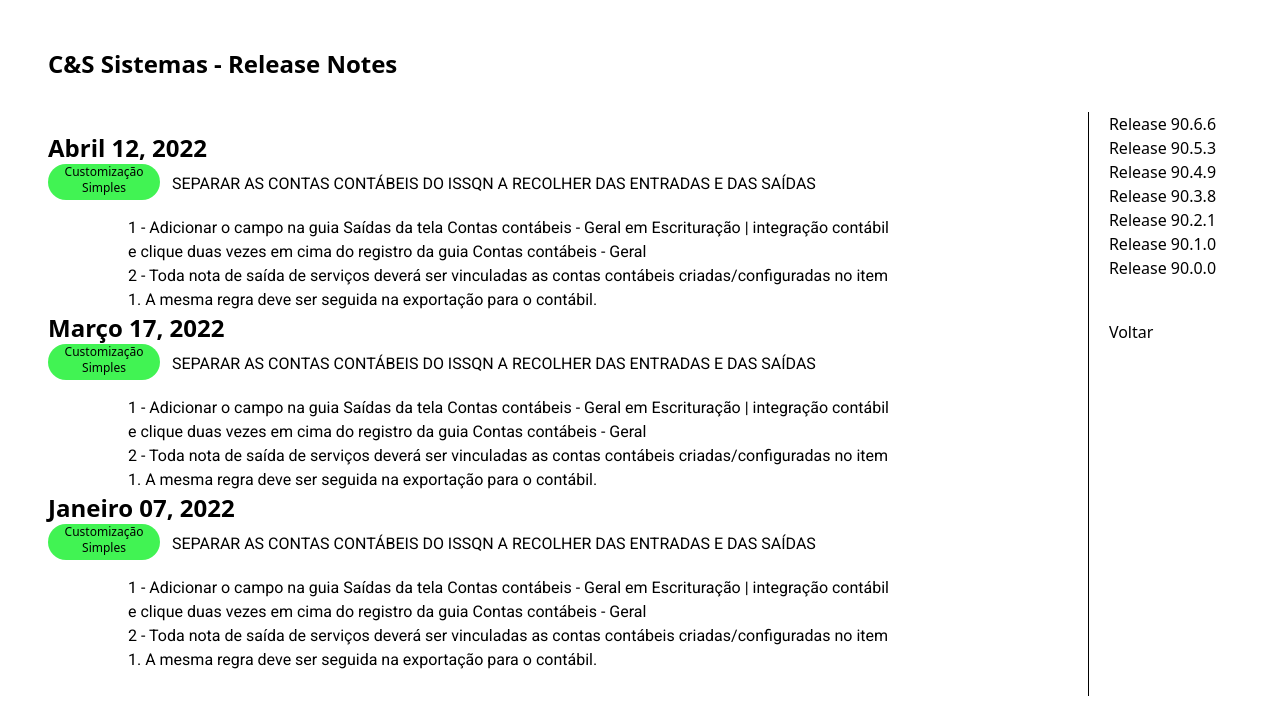
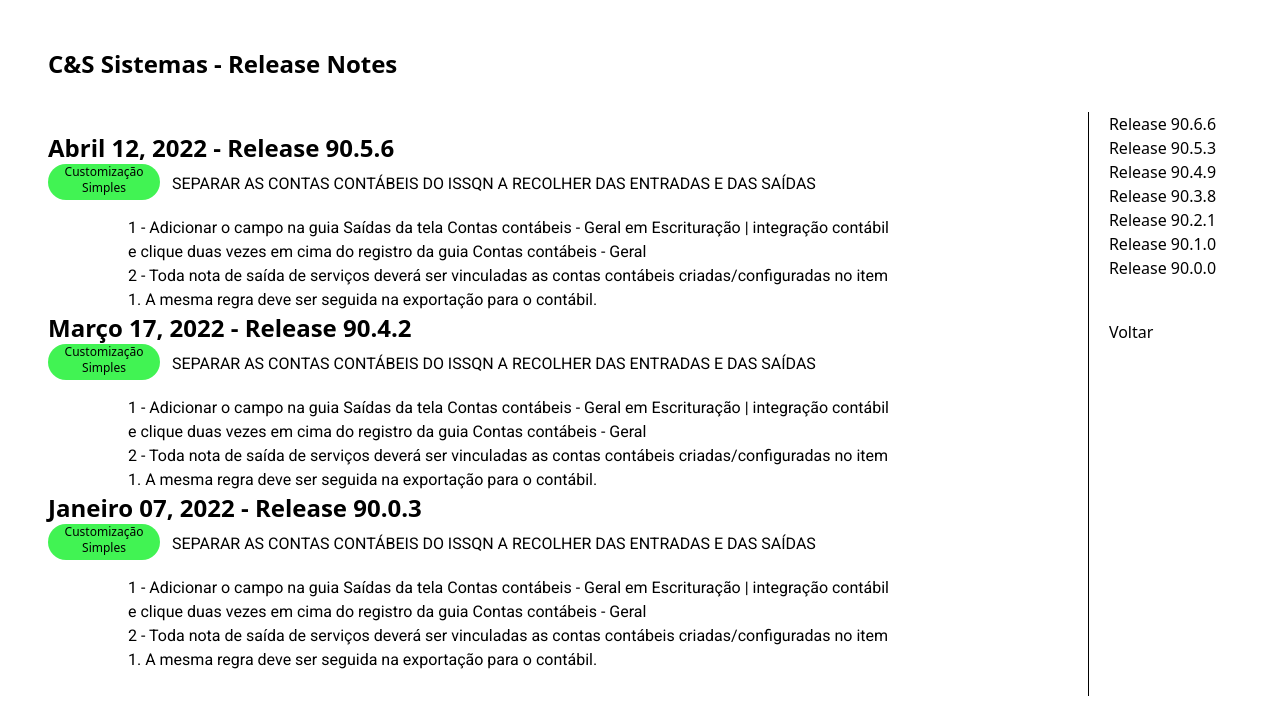
Before and after one commit to Fabio2Nascimento/Implementacoes, a Next.js app: page /1 in a window 1280 px wide. Shown: the top 708 px of the page. Built offline with nearby package versions, Linux system fonts and the light colour scheme.

Commit message:
add line number release

```diff
--- a/src/pages/[slug]/index.jsx
+++ b/src/pages/[slug]/index.jsx
@@ -16,7 +16,7 @@
 
           <div className='p-12 overflow-y-auto'>
             <div className='-mt-11'>
-              <p className='font-sans font-semibold text-2xl '>Abril 12, 2022</p>
+              <p className='font-sans font-semibold text-2xl '>Abril 12, 2022 - Release 90.5.6</p>
               <div className='flex flex-row '>
                 <div className='bg-[#41F353] w-28 h-9 rounded-full'>
                   <p className='font-sans text-xs text-center'>Customização <br /> Simples</p>
@@ -30,7 +30,7 @@
             </div>
 
             <div className=''>
-              <p className='font-sans font-semibold text-2xl '>Março 17, 2022</p>
+              <p className='font-sans font-semibold text-2xl '>Março 17, 2022 - Release 90.4.2</p>
               <div className='flex flex-row '>
                 <div className='bg-[#41F353] w-28 h-9 rounded-full'>
                   <p className='font-sans text-xs text-center'>Customização <br /> Simples</p>
@@ -44,7 +44,7 @@
             </div>
 
             <div className=''>
-              <p className='font-sans font-semibold text-2xl '>Janeiro 07, 2022</p>
+              <p className='font-sans font-semibold text-2xl '>Janeiro 07, 2022 - Release 90.0.3</p>
               <div className='flex flex-row '>
                 <div className='bg-[#41F353] w-28 h-9 rounded-full'>
                   <p className='font-sans text-xs text-center'>Customização <br /> Simples</p>
```
